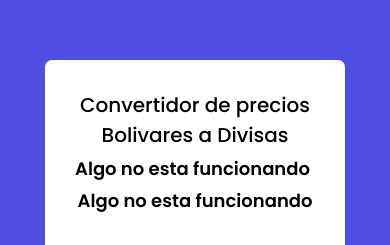
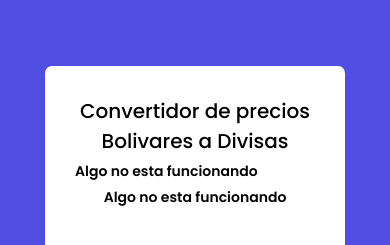
Before and after one commit to ShonnyAIO/venezuela-converter, a website: page index.html in a window 390 px wide. Shown: the part 109-354 px from the top of the page. Drawn offline with Linux system fonts and the light colour scheme; no server answers.

Commit message:
Fixed responsive

```diff
--- a/css/style.css
+++ b/css/style.css
@@ -37,7 +37,7 @@ body {
 .precio-bcv,
 .precio-enparalelo {
     margin-top: 5px;
-    font-size: 18px;
+    font-size: 16px;
     font-weight: 600;
 }
 
@@ -75,7 +75,6 @@ form input:focus {
 
 .results {
     width: 120px;
-
 }
 
 .copy-results,
@@ -156,7 +155,15 @@ form button {
 
     .drop-list .select-box {
         width: 96px;
+    }
 
+    .precio-bcv,
+    .precio-enparalelo {
+        font-size: 14px;
+    }
+
+    .results {
+        width: 100px;
     }
 
 }
```
